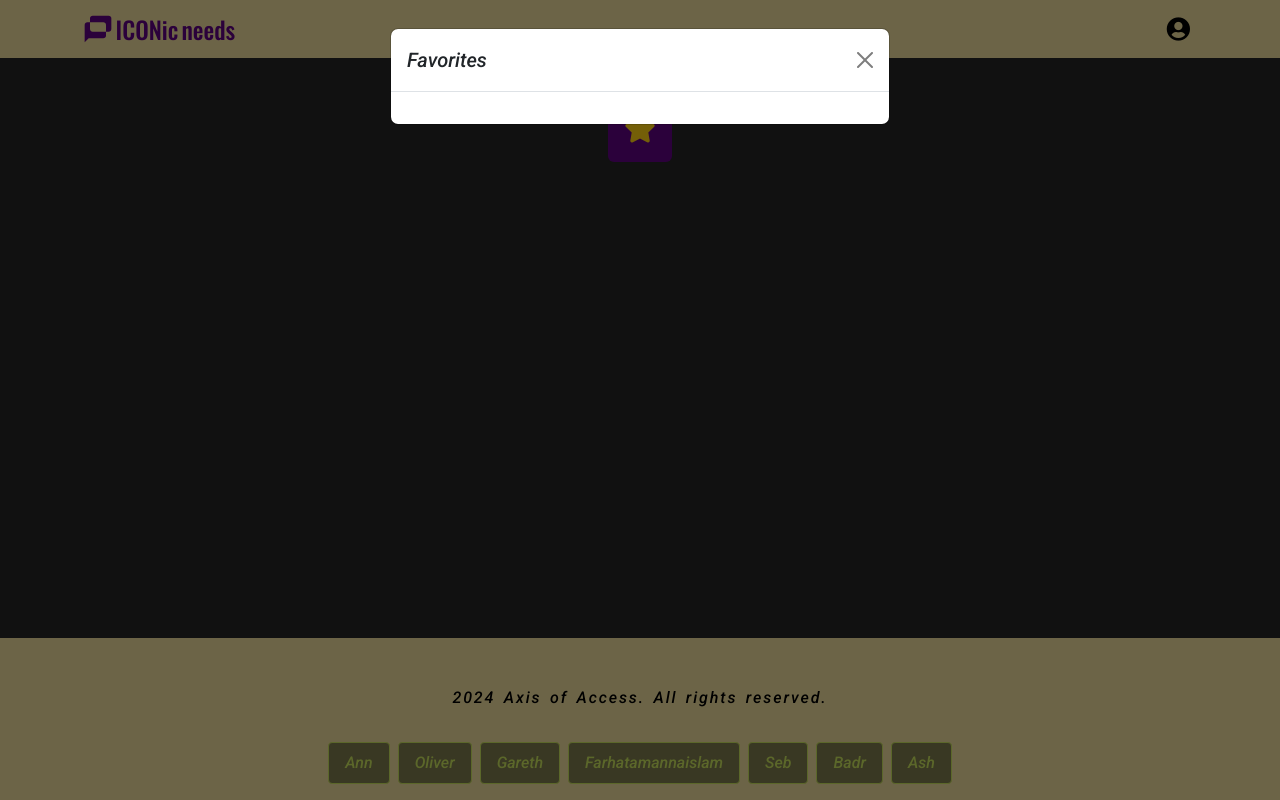
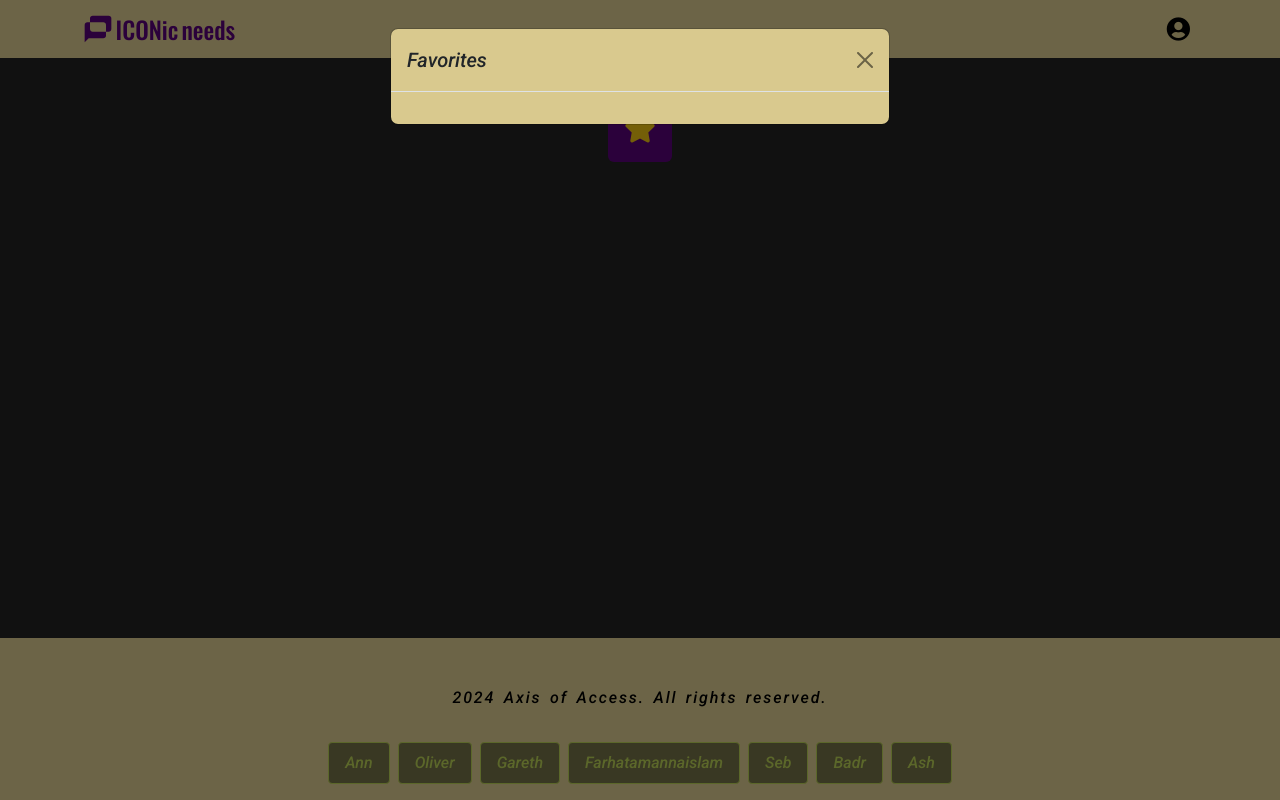
Before and after one commit to aslinedvinsson/Axisofaccesshack, a Django app: page / in a window 1280 px wide, after a click that opens the changed part. Run offline with Django 3.2, Linux system fonts and the light colour scheme; the visitor is signed in with stand-in values (Sample User, id 1); data that the repository does not hold is empty.

Commit message:
Add: modal styles

```diff
--- a/static/css/style.css
+++ b/static/css/style.css
@@ -75,6 +75,8 @@ CSS Variables
     --github-links-a-bg: #0e1a01;
     --github-links-a-hover-text-color: var(--white);
     --github-links-a-hover-bg: #4f6b16;
+
+    --modal-bg: var(--kaki);
 
     /* FONTS */
     --font-roboto: "Roboto", sans-serif;
@@ -370,6 +372,14 @@ Cards
 }
 
 /*
+Modals
+*/
+
+.modal-content {
+    background-color: var(--modal-bg);
+}
+
+/*
 Footer
 */
 
```
